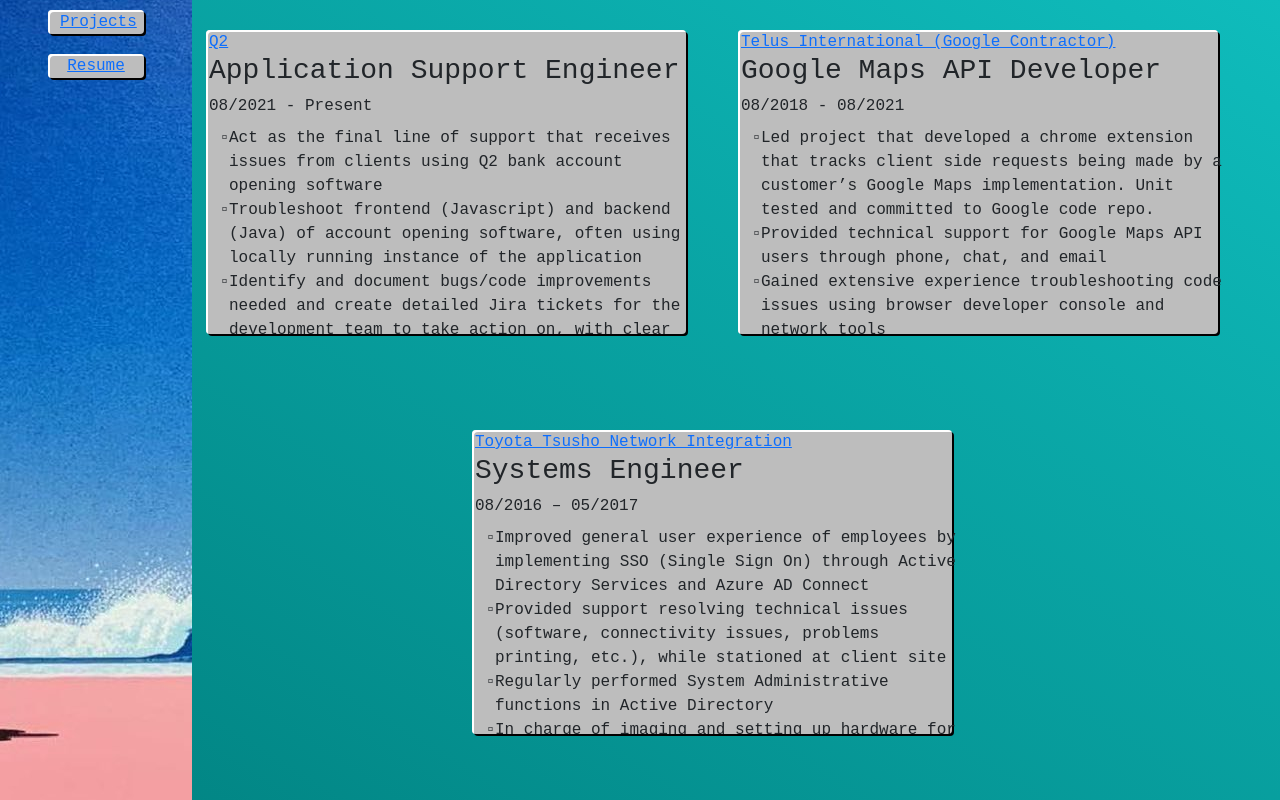
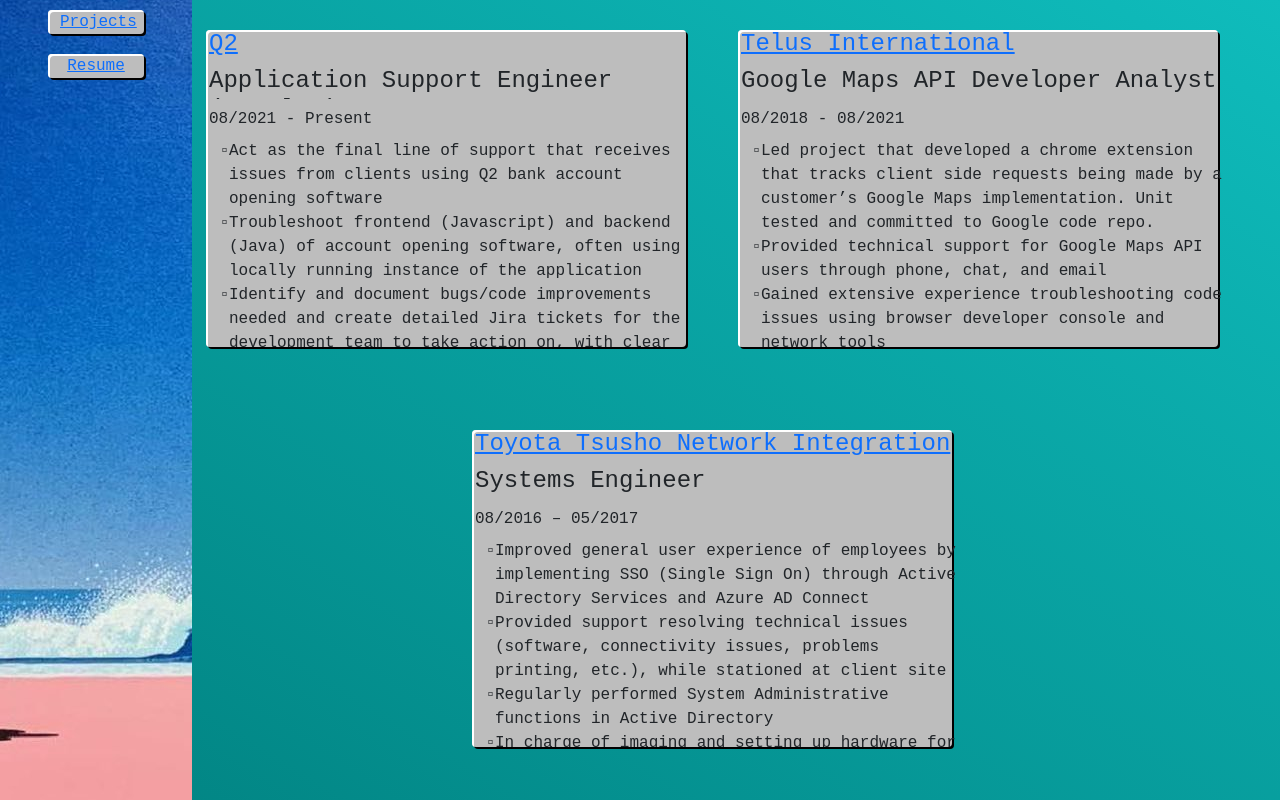
Before and after one commit to TomSmaj/portfolio, a React (Create React App) app: page /resume in a window 1280 px wide. Built offline with nearby package versions, Linux system fonts and the light colour scheme; the HTML template or start-up script is replaced by a standard one.

Commit message:
changed company name size and Toyota links

```diff
--- a/package.json
+++ b/package.json
@@ -1,6 +1,7 @@
 {
   "name": "portfolio",
   "version": "0.1.0",
+  "homepage": "https://tomsmaj.github.io/portfolio",
   "private": true,
   "dependencies": {
     "@testing-library/jest-dom": "^5.17.0",
@@ -16,6 +17,8 @@
     "web-vitals": "^2.1.4"
   },
   "scripts": {
+    "predeploy": "npm run build",
+    "deploy": "gh-pages -d build",
     "start": "react-scripts start",
     "build": "react-scripts build",
     "test": "react-scripts test",
@@ -38,5 +41,8 @@
       "last 1 firefox version",
       "last 1 safari version"
     ]
+  },
+  "devDependencies": {
+    "gh-pages": "^6.0.0"
   }
 }
--- a/public/index.html
+++ b/public/index.html
@@ -23,7 +23,7 @@
       Learn how to configure a non-root public URL by running `npm run build`.
     -->
     <link rel="stylesheet" href="https://cdn.jsdelivr.net/npm/bootstrap-icons@1.3.0/font/bootstrap-icons.css">
-    <title>React App</title>
+    <title>Thomas Smajstrla</title>
 </head>
 
 <body>
--- a/src/components/Job.js
+++ b/src/components/Job.js
@@ -22,12 +22,13 @@
                 <div className={"job"}>
                     <div className="windows95">
                         <div className="row">
-                            <div className="header-space" style={{ height: "1.5rem" }}>
-                                <a className="company-name" href={this.props.website} target="_blank" rel="noopener noreferrer">{this.props.company}</a>
-                            </div>
+                            {/* <div className="header-space" style={{ height: "1.5rem" }}> */}
+                            {/* <div className="header-space"> */}
+                                <a className="company-name" href={this.props.website} target="_blank" rel="noopener noreferrer"><h4>{this.props.company}</h4></a>
+                            {/* </div> */}
                         </div>
                         <div className="row">
-                            <h3 className="job-title">{this.props.title}</h3>
+                            <h4 className="job-title">{this.props.title}</h4>
                         </div>
                         <div className="row">
                             <div className="job-dates">{this.props.dates}</div>
--- a/src/data/resumeData.js
+++ b/src/data/resumeData.js
@@ -8,7 +8,7 @@
     },
     {
         "title": "Google Maps API Developer Analyst",
-        "company": "Telus International (Google Contractor)",
+        "company": "Telus International",
         "website": "https://www.telusinternational.com/",
         "dates": "08/2018 - 08/2021",
         "description": ["Led project that developed a chrome extension that tracks client side requests being made by a customer’s Google Maps implementation. Unit tested and committed to Google code repo.", "Provided technical support for Google Maps API users through phone, chat, and email", "Gained extensive experience troubleshooting code issues using browser developer console and network tools", "Reproduced user issues, diagnosed and debugged error codes, filed bug reports, and escalated issues as needed to higher level engineers", "Troubleshot issues that arose across numerous different platforms (web applications, desktop applications, Android, iOS, etc.)", "Updated internal and external knowledge base articles and documentation to assist both customers and colleagues", "Presented 2 years in a row at Google Maps Platform annual internal business review"]
@@ -16,7 +16,7 @@
     {
         "title": "Systems Engineer",
         "company": "Toyota Tsusho Network Integration",
-        "website": "",
+        "website": "https://www.taiamerica.com/",
         "dates": "08/2016 – 05/2017",
         "description": ["Improved general user experience of employees by implementing SSO (Single Sign On) through Active Directory Services and Azure AD Connect","Provided support resolving technical issues (software, connectivity issues, problems printing, etc.), while stationed at client site", "Regularly performed System Administrative functions in Active Directory", "In charge of imaging and setting up hardware for new employees as well as clients’ new employees", "Gained thorough knowledge and experience with Windows Server 2012,  Windows Enterprise (7, 8, & 10), Mac OS X, and Ubuntu 16", "Used Powershell to perform actions in O365 such as assigning licenses, retrieving user login activity, and retrieving user group membership information"]
     }
```
Also changed, not shown: 19 other files (tests, documents, lock files or other folders).
